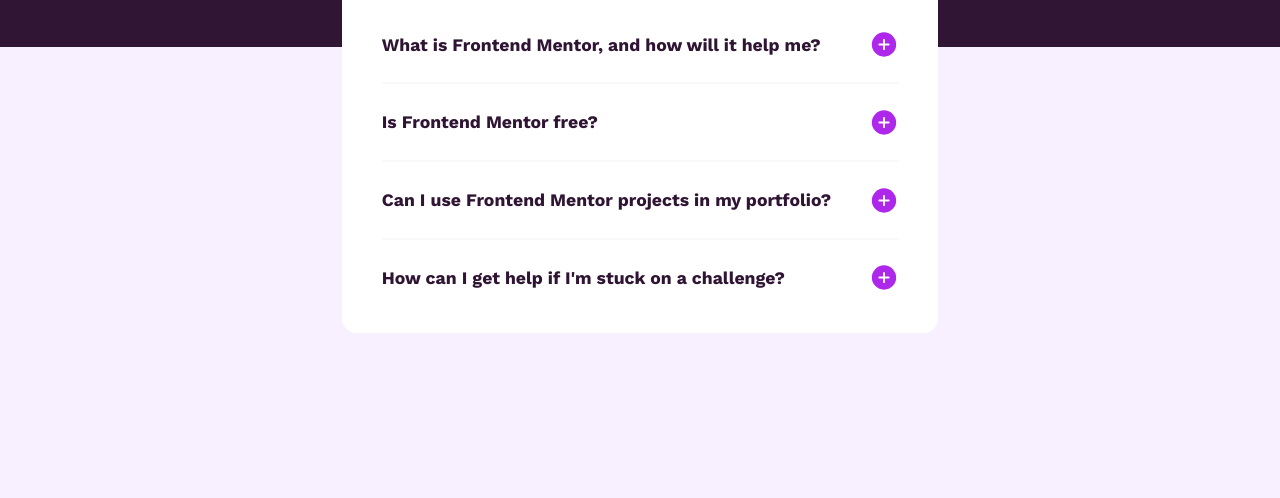
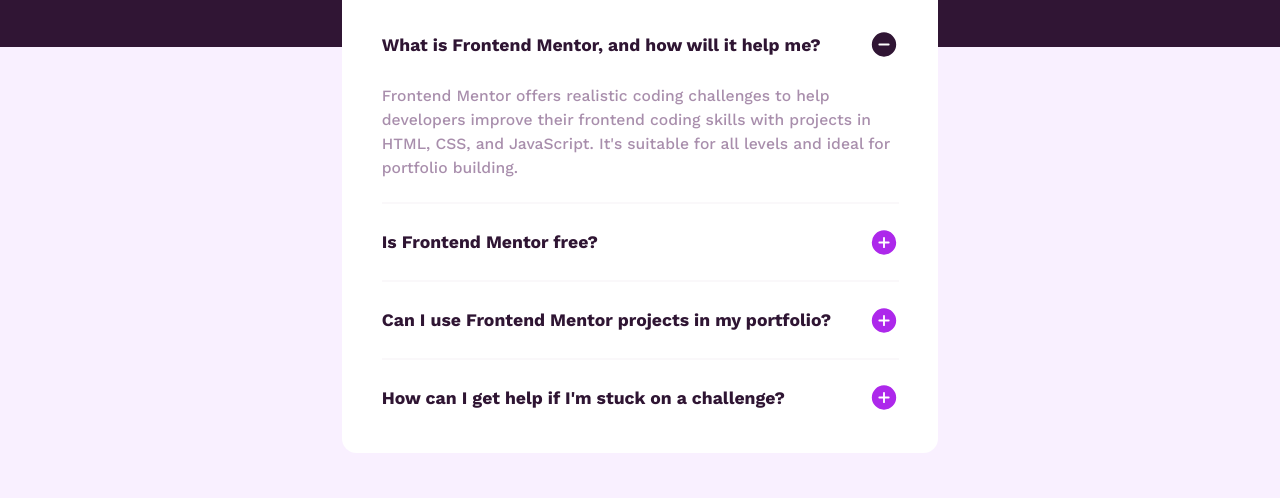
Before and after one commit to Josep-Ocana/frontendMentor-faq-accordion, a plain HTML site: page index.html in a window 1280 px wide. Shown: the part 273-771 px from the top of the page. Drawn offline with nearby package versions, Linux system fonts and the light colour scheme.

Commit message:
open first accordion item

```diff
--- a/index.html
+++ b/index.html
@@ -37,12 +37,12 @@
 							<img
 								id="1"
 								class="icon"
-								src="./assets/images/icon-plus.svg"
+								src="./assets/images/icon-minus.svg"
 								alt="Expand icon"
 							/>
 						</span>
 					</button>
-					<div id="accordion-content-1" class="accordion-content" hidden>
+					<div id="accordion-content-1" class="accordion-content">
 						Frontend Mentor offers realistic coding challenges to help
 						developers improve their frontend coding skills with projects
 						in HTML, CSS, and JavaScript. It's suitable for all levels
```
